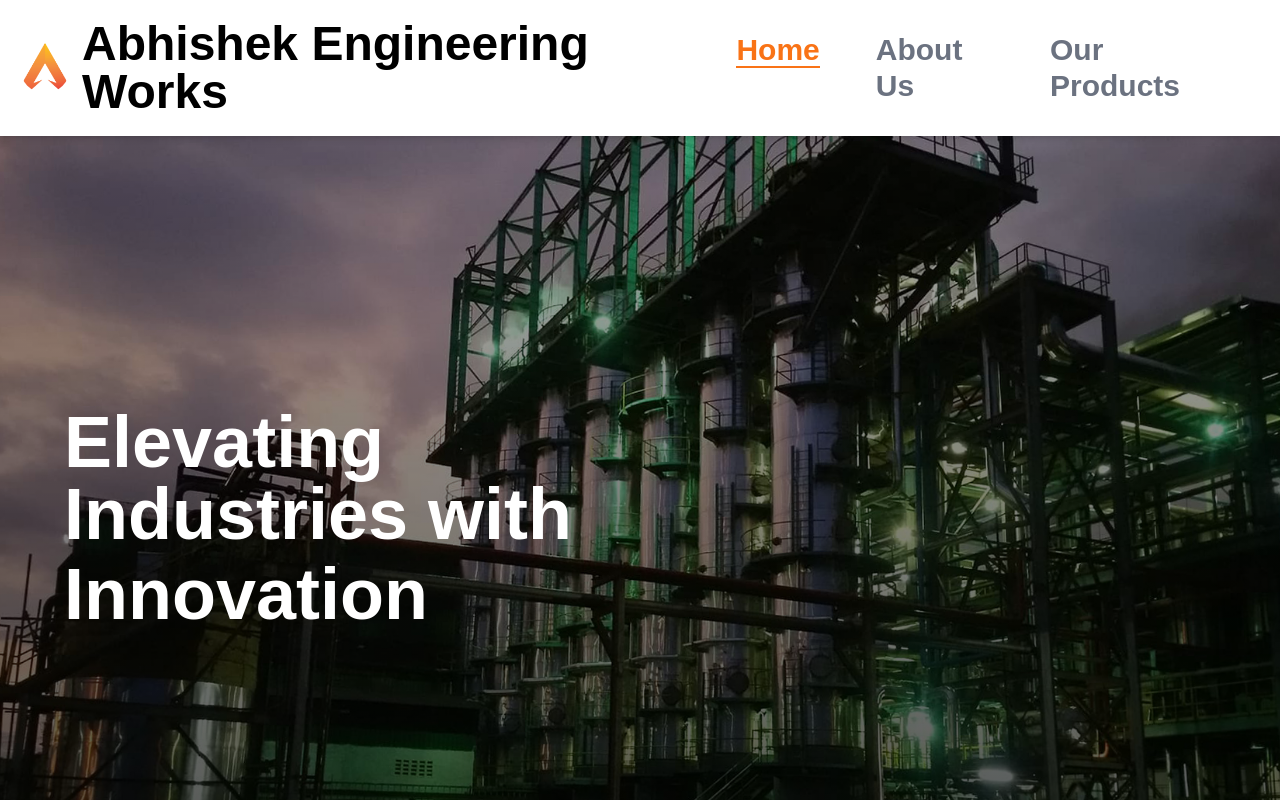
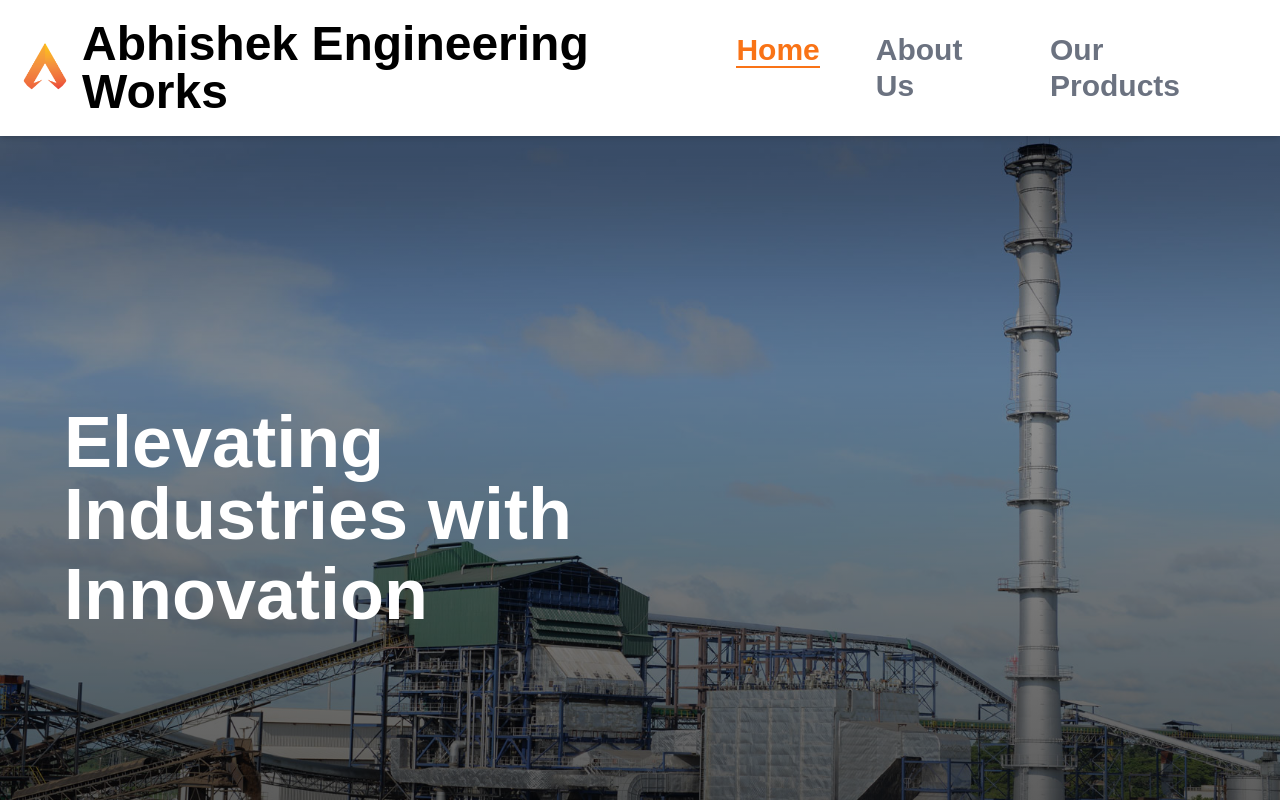
Before and after one commit to drjvtlkr/apexenggtech, a Next.js app: page / in a window 1280 px wide. Shown: the top 800 px of the page. Built offline with nearby package versions, Linux system fonts and the light colour scheme; a web font is replaced by a local one.

Commit message:
changed the images in the carousel

```diff
--- a/components/Carousel.tsx
+++ b/components/Carousel.tsx
@@ -8,8 +8,8 @@ import "swiper/css/pagination";
 import { useState, useEffect } from "react";
 
 import Image from "next/image";
-import image1 from "../images/boiler-banner4.jpg";
-import image2 from "../images/ffeFinProcess.jpg";
+import image1 from "../images/epc_banner1.jpg";
+import image2 from "../images/boiler-banner4 (1).jpg";
 import image3 from "../images/epc_banner.jpg";
 import { Autoplay, EffectFade, Navigation, Pagination } from "swiper/modules";
 
@@ -76,7 +76,7 @@ export default function Carousel() {
               src={image.src}
               alt={`Elevating Industries with ${image.dynamicText}`}
               fill
-              className="object-cover"
+              className="object-cover brightness-30 "
               priority={idx === 0}
               loading={idx === 0 ? "eager" : "lazy"}
             />
```
Also changed, not shown: images/boiler-banner4 (1).jpg (added).
